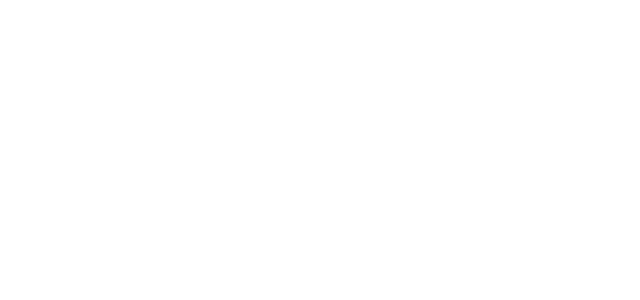
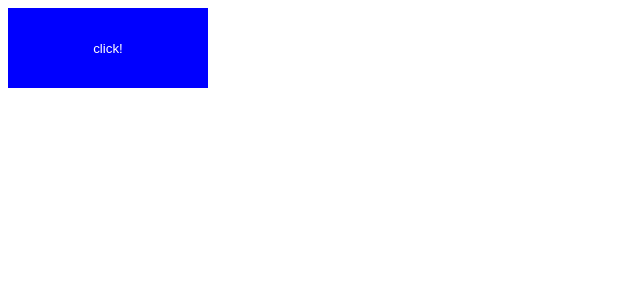
Before and after one commit to code-in-space/project-Rakieta, a React (Create React App) app: page / in a window 1280 px wide. Shown: the top 300 px of the page, without its empty margins (0-640 px from the left). Built offline with nearby package versions, Linux system fonts and the light colour scheme.

Commit message:
added styled-components and exaple of using

```diff
--- a/package.json
+++ b/package.json
@@ -15,6 +15,7 @@
     "react-dom": "^17.0.1",
     "react-router-dom": "^5.2.0",
     "react-scripts": "4.0.2",
+    "styled-components": "^5.2.1",
     "typescript": "^4.1.5",
     "web-vitals": "^1.1.0"
   },
@@ -43,6 +44,7 @@
     ]
   },
   "devDependencies": {
+    "@types/styled-components": "^5.1.7",
     "eslint": "^7.20.0",
     "eslint-config-prettier": "^7.2.0",
     "eslint-plugin-prettier": "^3.3.1",
--- /dev/null
+++ b/src/components/Button/Button.tsx
@@ -0,0 +1,11 @@
+import styled from "styled-components";
+
+const Button = styled.button`
+    background-color: blue;
+    color: white;
+    border: none;
+    width: 200px;
+    height: 80px;
+`;
+
+export default Button;
--- a/src/views/App.tsx
+++ b/src/views/App.tsx
@@ -1,5 +1,5 @@
-function App() {
-  return <div></div>;
-}
+import Button from "../components/Button/Button"
+
+const App = () => <Button>click!</Button>
 
 export default App;
```
Also changed, not shown: 1 other file (tests, documents, lock files or other folders).
